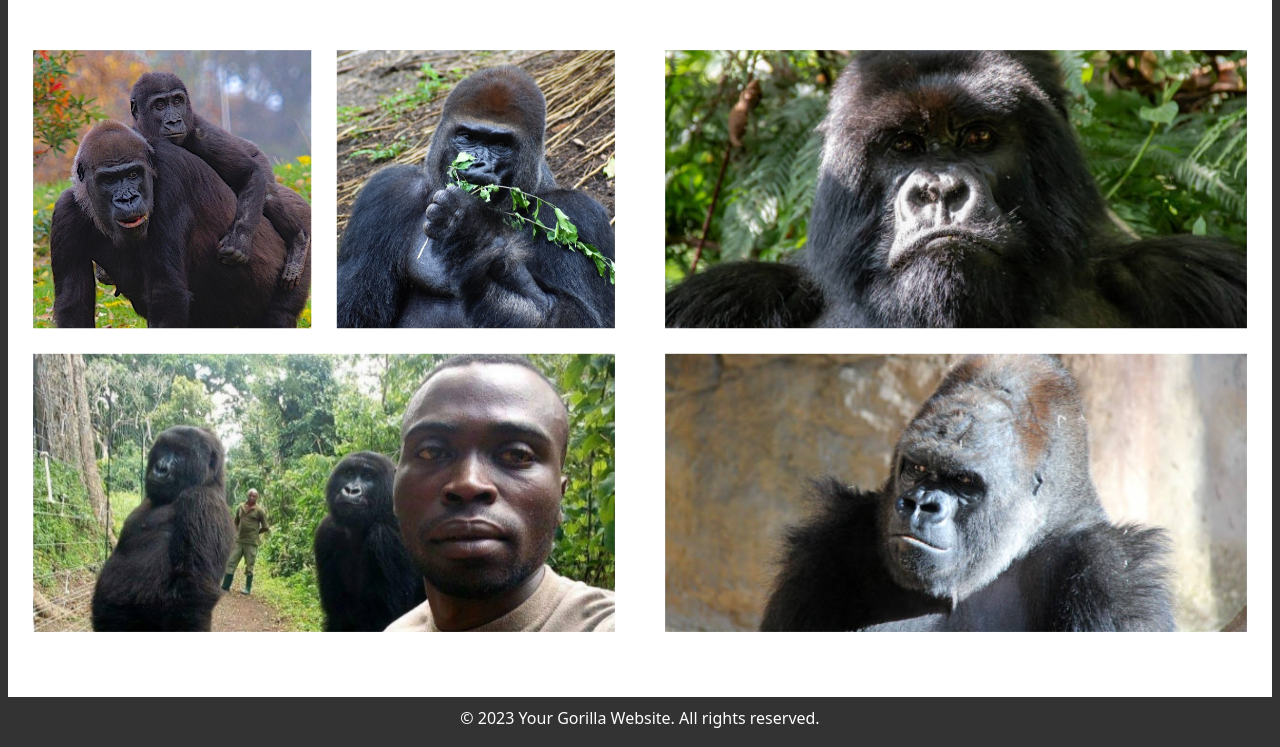
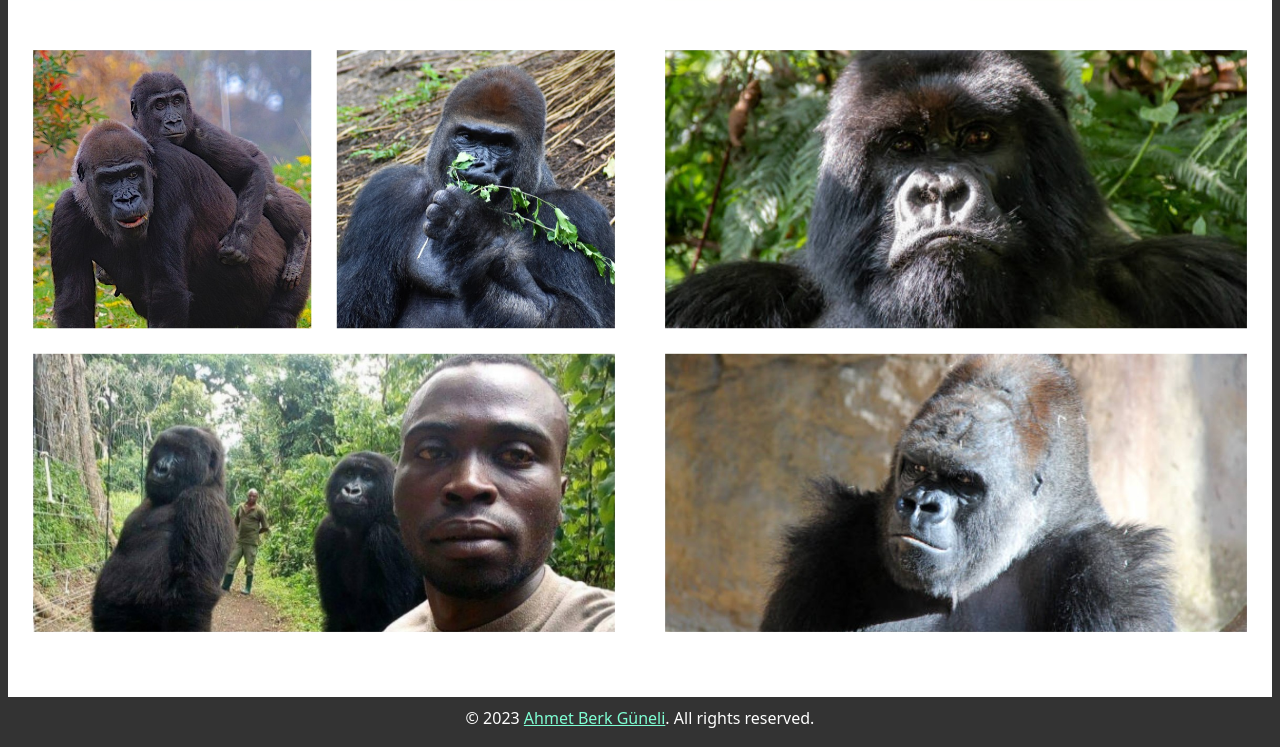
Before and after one commit to ArsenLupen53/gorilla, a plain HTML site: page index.html in a window 1280 px wide. Shown: the part 6438-7185 px from the top of the page. Drawn offline with Linux system fonts and the light colour scheme.

Commit message:
Added github link

```diff
--- a/index.html
+++ b/index.html
@@ -196,7 +196,7 @@
   </section>
 
   <footer>
-    <p>&copy; 2023 Your Gorilla Website. All rights reserved.</p>
+    <p>&copy; 2023 <a href="https://github.com/ArsenLupen53" target="_blank">Ahmet Berk Güneli</a>. All rights reserved.</p>
   </footer>
 </body>
 </html>
--- a/style.css
+++ b/style.css
@@ -87,7 +87,9 @@ header {
   footer p {
     margin: 0;
   }
-
+  footer a {
+    color:aquamarine;
+  }
 
 
 /*Arranging header section*/
```
